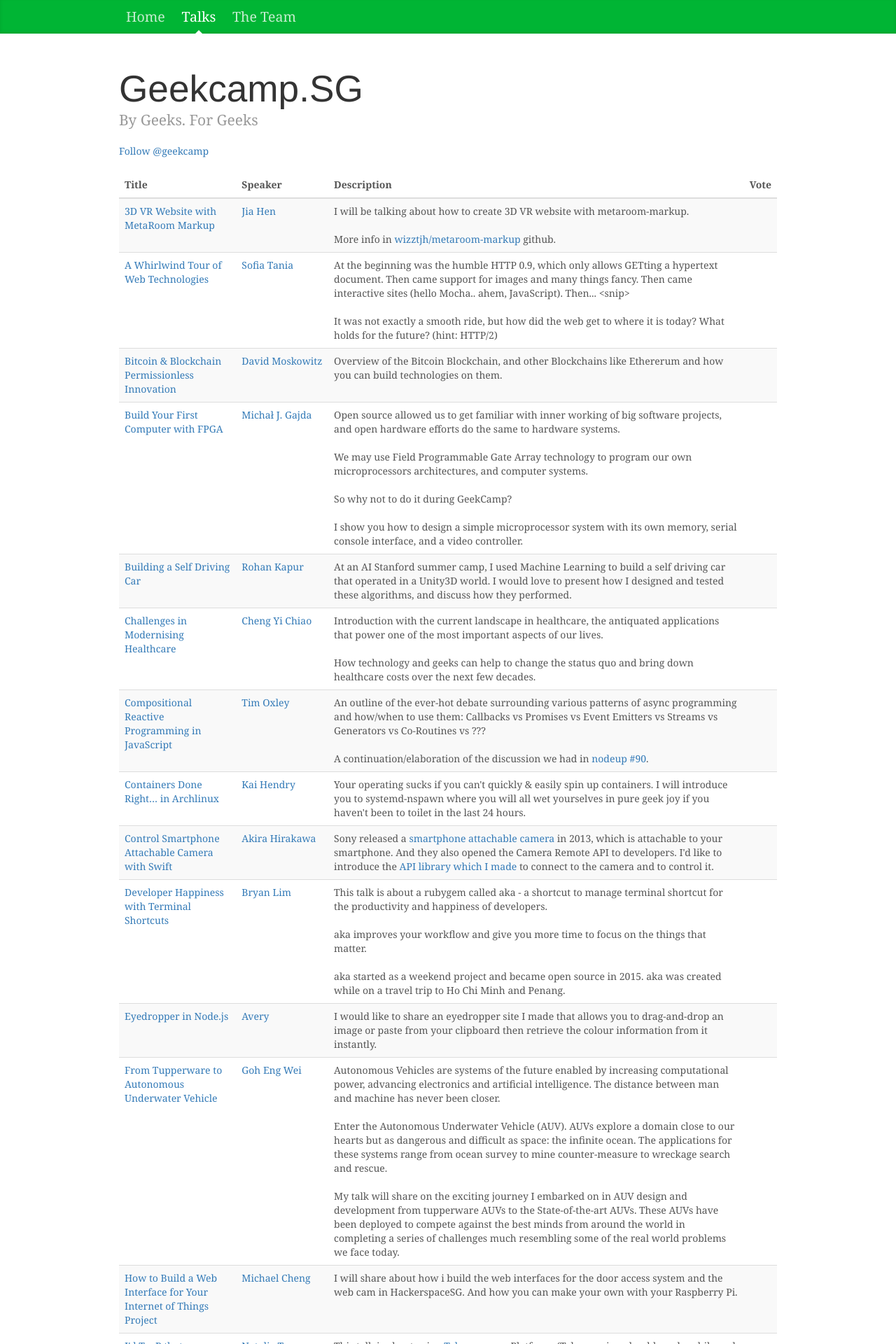
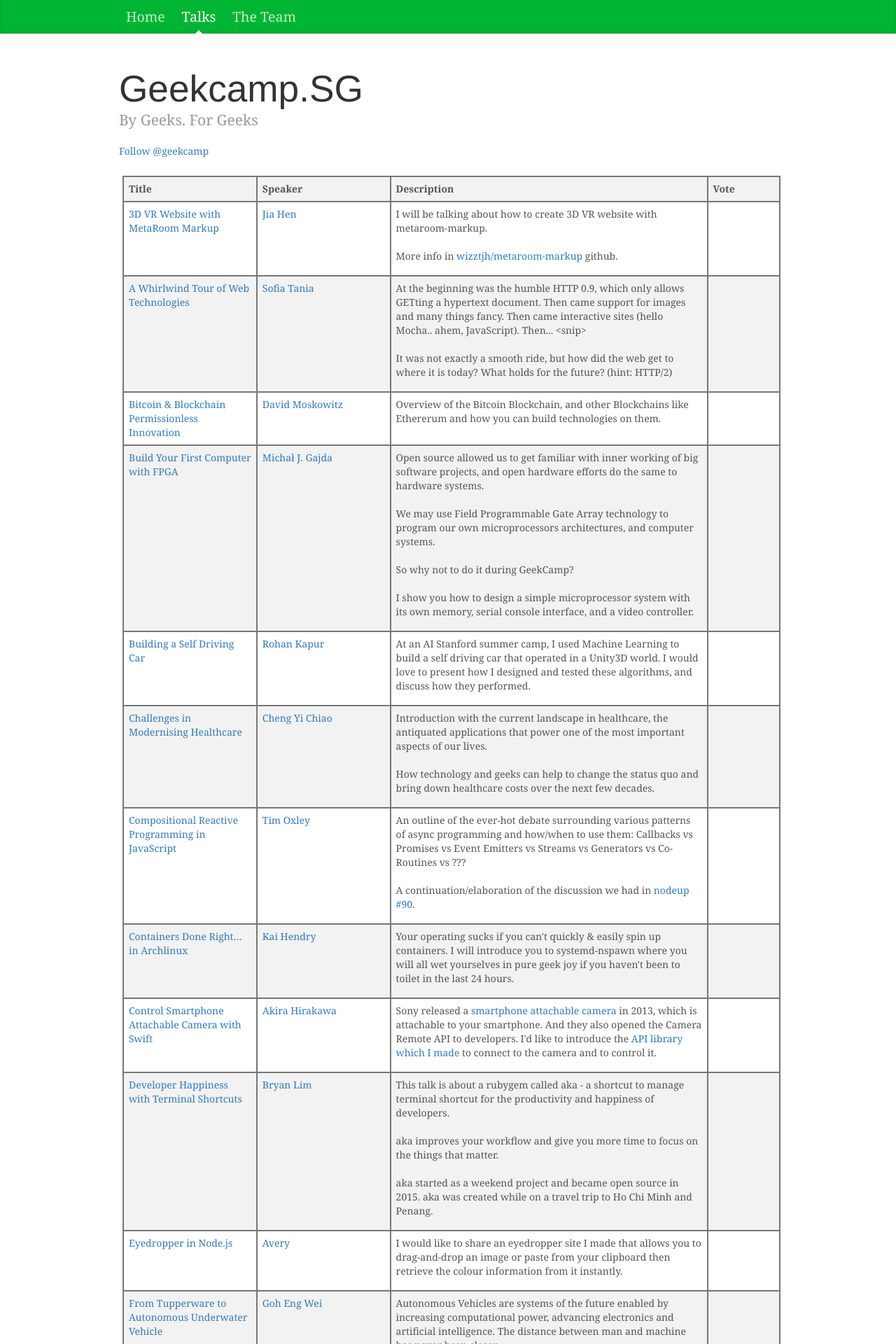
Before and after one commit to geekcampsg/website-2016, a Jekyll site: the page built from talks.html, in a window 1280 px wide. Shown: the top 1920 px of the page at 70% size. Built offline with Jekyll 4.4.1, drawn with Linux system fonts in a browser that asks for light colours; nearby versions of some CDN libraries; comment, search, counter and statistics services are not loaded.

Commit message:
Switch from table to flexbox for talk listing.
The table looked terrible on mobile, and it's hard to make it responsive
without Javascript.

```diff
--- a/css/style.css
+++ b/css/style.css
@@ -101,6 +101,12 @@
 .blog-description {
   font-size: 1.5em;
   color: #999;
+}
+
+@media screen and (max-width: 370px) {
+  .blog-title {
+    font-size: 3em;
+  }
 }
 
 
@@ -253,3 +259,119 @@
   stroke: #00b534;
   stroke-width: 6;
 }
+
+.flex-table {
+  width: 100%;
+  display: -webkit-box;
+  display: -moz-box;
+  display: -ms-flexbox;
+  display: -webkit-flex;
+  display: flex;
+  -webkit-flex-direction: column;
+  -ms-flex-direction: column;
+  flex-direction: column;
+  -webkit-flex-wrap: nowrap;
+  -ms-flex-wrap: nowrap;
+  flex-wrap: nowrap;
+  -webkit-flex-flow: space-between;
+  -ms-flex-flow: space-between;
+  flex-flow: space-between;
+  align-items: stretch;
+  align-content: flex-start;
+  border: 1px solid #777;
+  margin: 0.5rem;
+}
+
+.flex-table-header {
+  display: none;
+}
+@media screen and (min-width: 500px) {
+  .flex-table-header {
+    font-weight: 700;
+    background-color: #f2f2f2;
+  }
+}
+
+.flex-row {
+  width: 100%;
+  border: 1px solid #777;
+}
+.flex-row:nth-of-type(even) {
+  background-color: #f2f2f2;
+}
+
+.flex-row:nth-of-type(odd) {
+  background-color: #ffffff;
+}
+
+@media screen and (min-width: 500px) {
+  .flex-row {
+    display: -webkit-box;
+    display: -moz-box;
+    display: -ms-flexbox;
+    display: -webkit-flex;
+    display: flex;
+    -webkit-flex-direction: row;
+    -ms-flex-direction: row;
+    flex-direction: row;
+    -webkit-flex-wrap: nowrap;
+    -ms-flex-wrap: nowrap;
+    flex-wrap: nowrap;
+    border: none;
+  }
+  .flex-row:nth-of-type(even) {
+    background-color: #ffffff;
+  }
+
+  .flex-row:nth-of-type(odd) {
+    background-color: #f2f2f2;
+  }
+}
+
+.flex-cell {
+  display: -webkit-box;
+  display: -moz-box;
+  display: -ms-flexbox;
+  display: -webkit-flex;
+  display: flex;
+  -webkit-flex-direction: column;
+  -ms-flex-direction: column;
+  flex-direction: column;
+  -webkit-flex-wrap: wrap;
+  -ms-flex-wrap: wrap;
+  flex-wrap: wrap;
+  -webkit-flex-grow: 2;
+  -ms-flex-grow: 2;
+  flex-grow: 2;
+  -webkit-flex-basis: 0;
+  -ms-flex-basis: 0;
+  flex-basis: 0;
+  padding: 0.5em;
+  word-wrap: normal;
+}
+
+.flex-cell:before {
+  content: attr(data-header);
+  width: 30%;
+  font-weight: 700;
+}
+
+@media screen and (min-width: 500px) {
+  .flex-cell {
+    border: 1px solid #777;
+    padding: 0.5em;
+  }
+  .flex-cell:before {
+    content: none;
+  }
+  .flex-cell-wide {
+    -webkit-flex-grow: 5;
+    -ms-flex-grow: 5;
+    flex-grow: 5;
+  }
+  .flex-cell-narrow {
+    -webkit-flex-grow: 1;
+    -ms-flex-grow: 1;
+    flex-grow: 1;
+  }
+}
--- a/talks.html
+++ b/talks.html
@@ -24,31 +24,29 @@
   </div>
 
   {% assign talks = site.data.talks | sort: "slug"  %}
-  <table class="table table-striped">
-    <thead>
-      <tr>
-        <th>Title</th>
-        <th>Speaker</th>
-        <th>Description</th>
-        <th>Vote</th>
-      </tr>
-    </thead>
-    <tbody>
-      {% for talk in talks %}
-      <tr>
-        <td><a href="{{ talk.slug | datapage_url: 'talks' }}">{{ talk.talk.title }}</a></td>
-        <td>
-          <a href="{{ talk.speaker.link }}">
-            {{ talk.speaker.name }}
-          </a>
-        </td>
-        <td>{{ talk.talk.description | newline_to_br }}</td>
-        <td>
+  <div class="flex-table">
+    <div class="flex-row flex-table-header">
+      <div class="flex-cell">Title</div>
+      <div class="flex-cell">Speaker</div>
+      <div class="flex-cell flex-cell-wide">Description</div>
+      <div class="flex-cell flex-cell-narrow">Vote</div>
+    </div>
+    {% for talk in talks %}
+    <div class="flex-row">
+      <div class="flex-cell" data-header="Title"><a href="{{ talk.slug | datapage_url: 'talks' }}">{{ talk.talk.title }}</a></div>
+      <div class="flex-cell" data-header="Speaker">
+        <a href="{{ talk.speaker.link }}">
+          {{ talk.speaker.name }}
+        </a>
+      </div>
+      <div class="flex-cell flex-cell-wide" data-header="Description"><p>{{ talk.talk.description | newline_to_br }}</p></div>
+      <div class="flex-cell flex-cell-narrow" data-header="Vote">
+        <p>
           <div class="fb-like" data-href="{{ talk.slug | datapage_url: 'talks' }}" data-layout="button_count" data-action="like" data-show-faces="false" data-share="false"></div>
-        </td>
-      </tr>
-      {% endfor %}
-    </tbody>
-  </table>
+        </p>
+      </div>
+    </div>
+    {% endfor %}
+  </div>
 </div><!-- Container -->
 {% include footer.html %}
```
